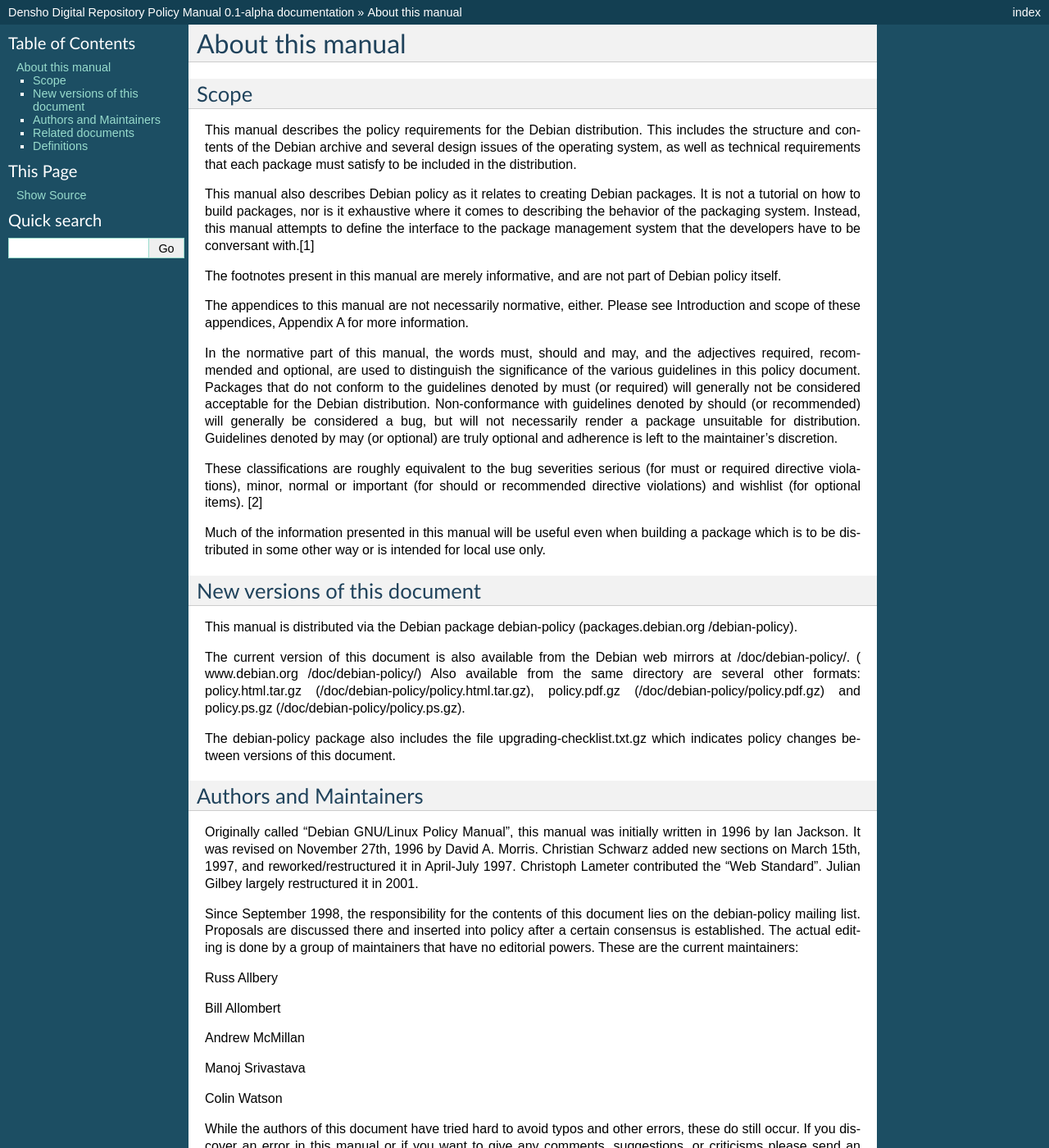
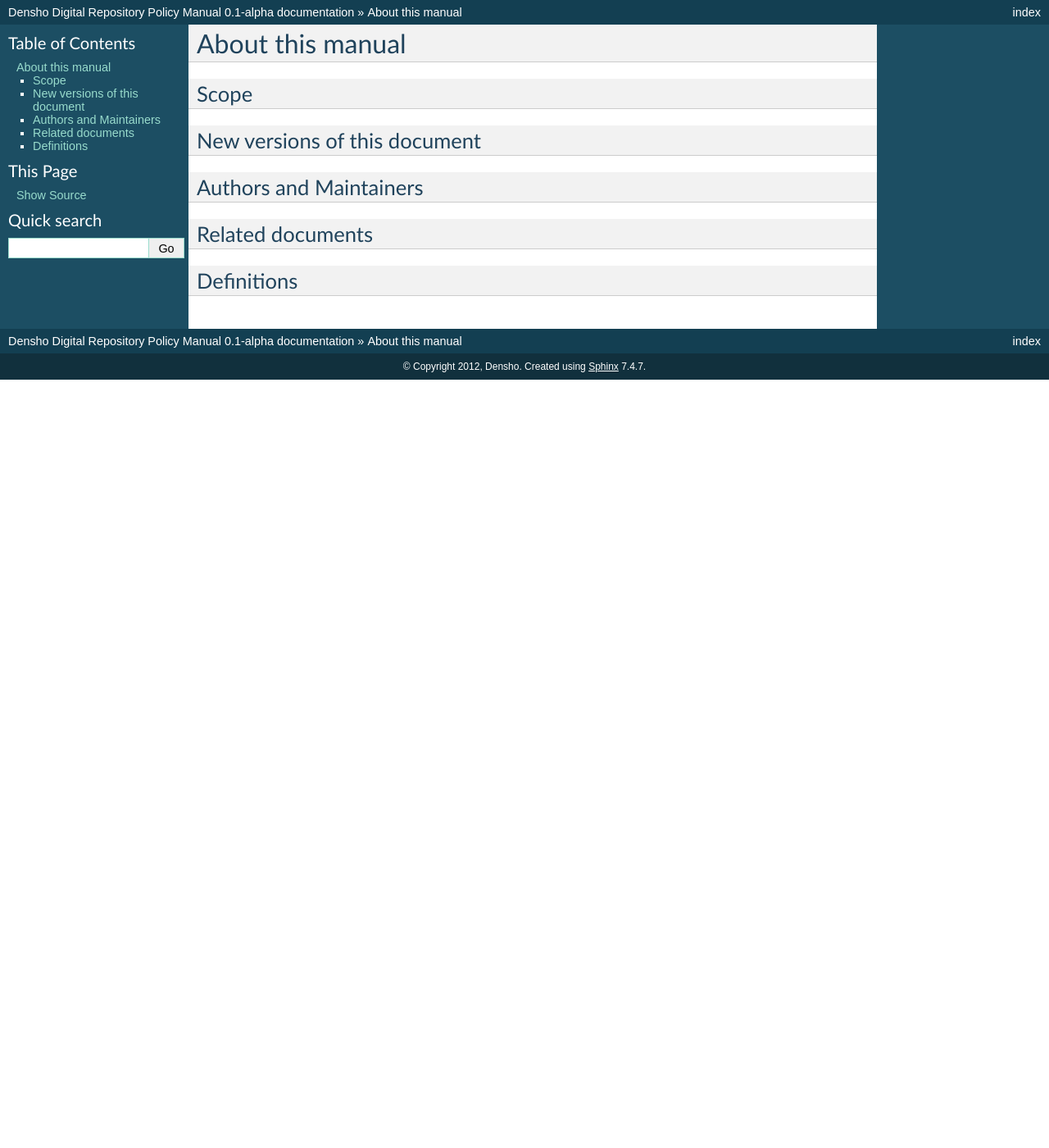
Before and after one commit to denshoproject/ddr-manual, a Sphinx documentation site: the page built from source/about.rst, in a window 1280 px wide and 1400 px high. Shown: the whole window at 82% size. Built offline with Sphinx 7.4.7, drawn with Linux system fonts in a browser that asks for light colours; pages that are not in the unit, such as notebooks, are missing from menus; some of the changed text lies outside the part shown.

Commit message:
removed placeholder verbiage

```diff
--- a/source/about.rst
+++ b/source/about.rst
@@ -5,86 +5,22 @@ About this manual
 Scope
 -----
 
-This manual describes the policy requirements for the Debian distribution. This includes the structure and contents of the Debian archive and several design issues of the operating system, as well as technical requirements that each package must satisfy to be included in the distribution.
-
-This manual also describes Debian policy as it relates to creating Debian packages. It is not a tutorial on how to build packages, nor is it exhaustive where it comes to describing the behavior of the packaging system. Instead, this manual attempts to define the interface to the package management system that the developers have to be conversant with.[1]
-
-The footnotes present in this manual are merely informative, and are not part of Debian policy itself.
-
-The appendices to this manual are not necessarily normative, either. Please see Introduction and scope of these appendices, Appendix A for more information.
-
-In the normative part of this manual, the words must, should and may, and the adjectives required, recommended and optional, are used to distinguish the significance of the various guidelines in this policy document. Packages that do not conform to the guidelines denoted by must (or required) will generally not be considered acceptable for the Debian distribution. Non-conformance with guidelines denoted by should (or recommended) will generally be considered a bug, but will not necessarily render a package unsuitable for distribution. Guidelines denoted by may (or optional) are truly optional and adherence is left to the maintainer's discretion.
-
-These classifications are roughly equivalent to the bug severities serious (for must or required directive violations), minor, normal or important (for should or recommended directive violations) and wishlist (for optional items). [2]
-
-Much of the information presented in this manual will be useful even when building a package which is to be distributed in some other way or is intended for local use only.
 
 
 New versions of this document
 -----------------------------
 
-This manual is distributed via the Debian package debian-policy (packages.debian.org /debian-policy).
-
-The current version of this document is also available from the Debian web mirrors at /doc/debian-policy/. ( www.debian.org /doc/debian-policy/) Also available from the same directory are several other formats: policy.html.tar.gz (/doc/debian-policy/policy.html.tar.gz), policy.pdf.gz (/doc/debian-policy/policy.pdf.gz) and policy.ps.gz (/doc/debian-policy/policy.ps.gz).
-
-The debian-policy package also includes the file upgrading-checklist.txt.gz which indicates policy changes between versions of this document.
 
 
 Authors and Maintainers
 -----------------------
 
-Originally called "Debian GNU/Linux Policy Manual", this manual was initially written in 1996 by Ian Jackson. It was revised on November 27th, 1996 by David A. Morris. Christian Schwarz added new sections on March 15th, 1997, and reworked/restructured it in April-July 1997. Christoph Lameter contributed the "Web Standard". Julian Gilbey largely restructured it in 2001.
-
-Since September 1998, the responsibility for the contents of this document lies on the debian-policy mailing list. Proposals are discussed there and inserted into policy after a certain consensus is established. The actual editing is done by a group of maintainers that have no editorial powers. These are the current maintainers:
-
-Russ Allbery
-
-Bill Allombert
-
-Andrew McMillan
-
-Manoj Srivastava
-
-Colin Watson
-
-While the authors of this document have tried hard to avoid typos and other errors, these do still occur. If you discover an error in this manual or if you want to give any comments, suggestions, or criticisms please send an email to the Debian Policy List, debian-policy@lists.debian.org, or submit a bug report against the debian-policy package.
-
-Please do not try to reach the individual authors or maintainers of the Policy Manual regarding changes to the Policy.
 
 
 Related documents
 -----------------
 
-There are several other documents other than this Policy Manual that are necessary to fully understand some Debian policies and procedures.
-
-The external "sub-policy" documents are referred to in:
-
-File System Structure, Section 9.1.1
-
-Virtual packages, Section 3.6
-
-Menus, Section 9.6
-
-Perl programs and modules, Section 11.9
-
-Prompting in maintainer scripts, Section 3.9.1
-
-Emacs lisp programs, Section 11.10
-
-In addition to those, which carry the weight of policy, there is the Debian Developer's Reference. This document describes procedures and resources for Debian developers, but it is not normative; rather, it includes things that don't belong in the Policy, such as best practices for developers.
-
-The Developer's Reference is available in the developers-reference package. It's also available from the Debian web mirrors at /doc/developers-reference/.
-
-Finally, a specification for machine-readable copyright files is maintained as part of the debian-policy package using the same procedure as the other policy documents. Use of this format is optional.
 
 
 Definitions
 -----------
-
-The following terms are used in this Policy Manual:
-
-ASCII
-The character encoding specified by ANSI X3.4-1986 and its predecessor standards, referred to in MIME as US-ASCII, and corresponding to an encoding in eight bits per character of the first 128 Unicode characters, with the eighth bit always zero.
-
-UTF-8
-The transformation format (sometimes called encoding) of Unicode defined by RFC 3629. UTF-8 has the useful property of having ASCII as a subset, so any text encoded in ASCII is trivially also valid UTF-8.
```
Also changed, not shown: source/dev/todo.rst (+1 -18 lines).
